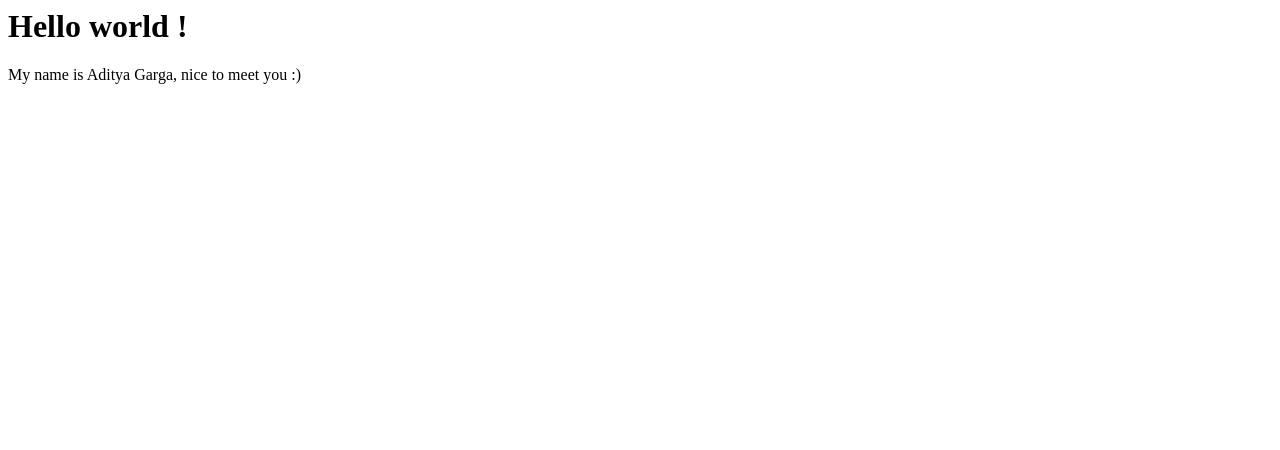
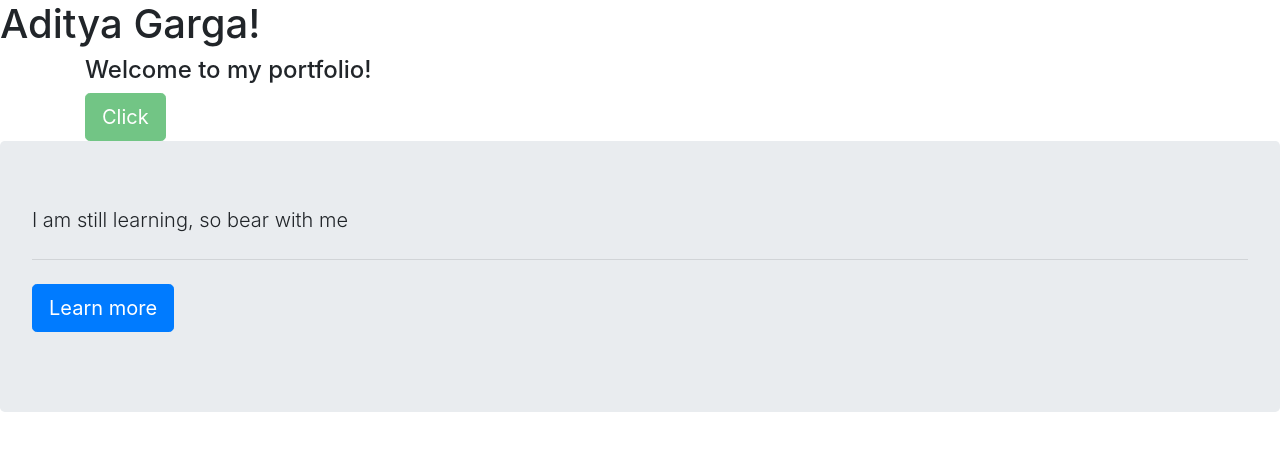
Before and after one commit to adityagarga/github-pages-helloworld, a plain HTML site: page index.html in a window 1280 px wide. Drawn offline with nearby package versions, Linux system fonts and the light colour scheme.

Commit message:
Added some bootstrap

```diff
--- a/index.html
+++ b/index.html
@@ -1,2 +1,31 @@
-<h1>Hello world !</h1>
-<p> My name is Aditya Garga, nice to meet you :) </p>
+<!DOCTYPE html>
+<html>
+    <head>
+        <meta charset="utf-8">
+        <title></title>
+        <link rel="stylesheet" href="https://stackpath.bootstrapcdn.com/bootstrap/4.4.1/css/bootstrap.min.css">
+
+    </head>
+
+    <body>
+        <h1>Aditya Garga!</h1>
+
+        <div class="container">
+            <h4>Welcome to my portfolio!</h4>
+            <button class="btn btn-success btn-lg" type="button" name="buttin" disabled="disabled">Click</button>
+        </div>
+
+
+        <div class="jumbotron">
+            <p class="lead">I am still learning, so bear with me</p>
+            <hr class="my-4">
+            <p class="lead">
+              <a class="btn btn-primary btn-lg" href=# role="button">Learn more</a>
+            </p>
+        </div>
+
+
+
+
+    </body>
+</html>
```
